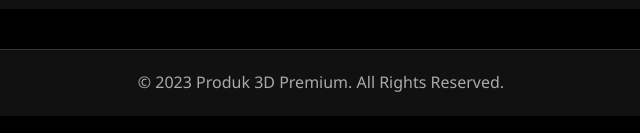
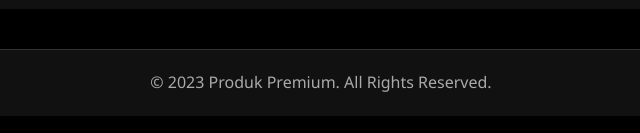
Before and after one commit to rasyaalrafi8-cpu/IcalzStore, a plain HTML site: page index.html in a window 1280 px wide. Shown: the part 1368-1501 px from the top of the page, 319-959 px from the left. Drawn offline with Linux system fonts and the light colour scheme.

Commit message:
update index.html

```diff
--- a/index.html
+++ b/index.html
@@ -364,7 +364,7 @@
         </div>
 
         <footer>
-            <p>&copy; 2023 Produk 3D Premium. All Rights Reserved.</p>
+            <p>&copy; 2023 Produk Premium. All Rights Reserved.</p>
         </footer>
     </div>
 
```
